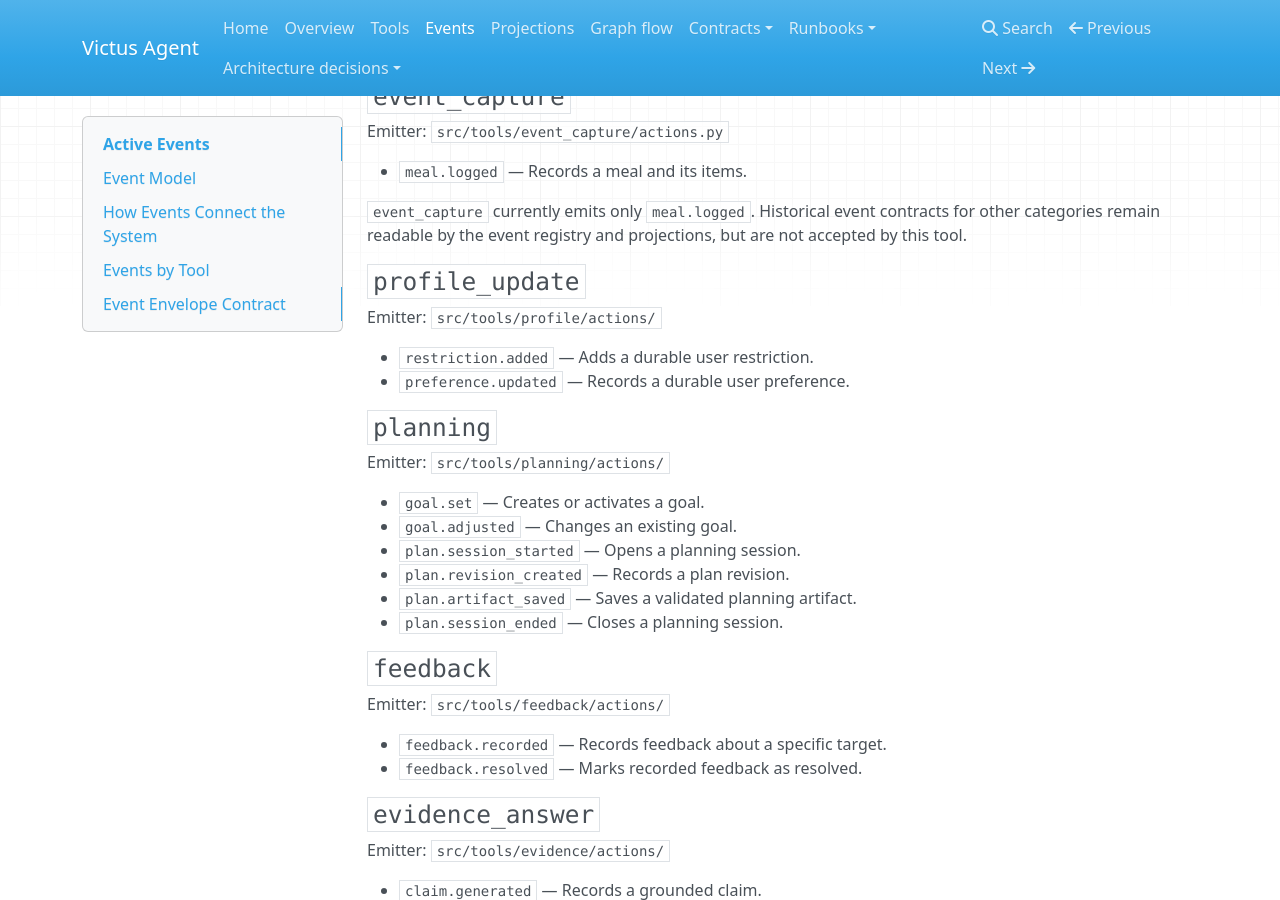
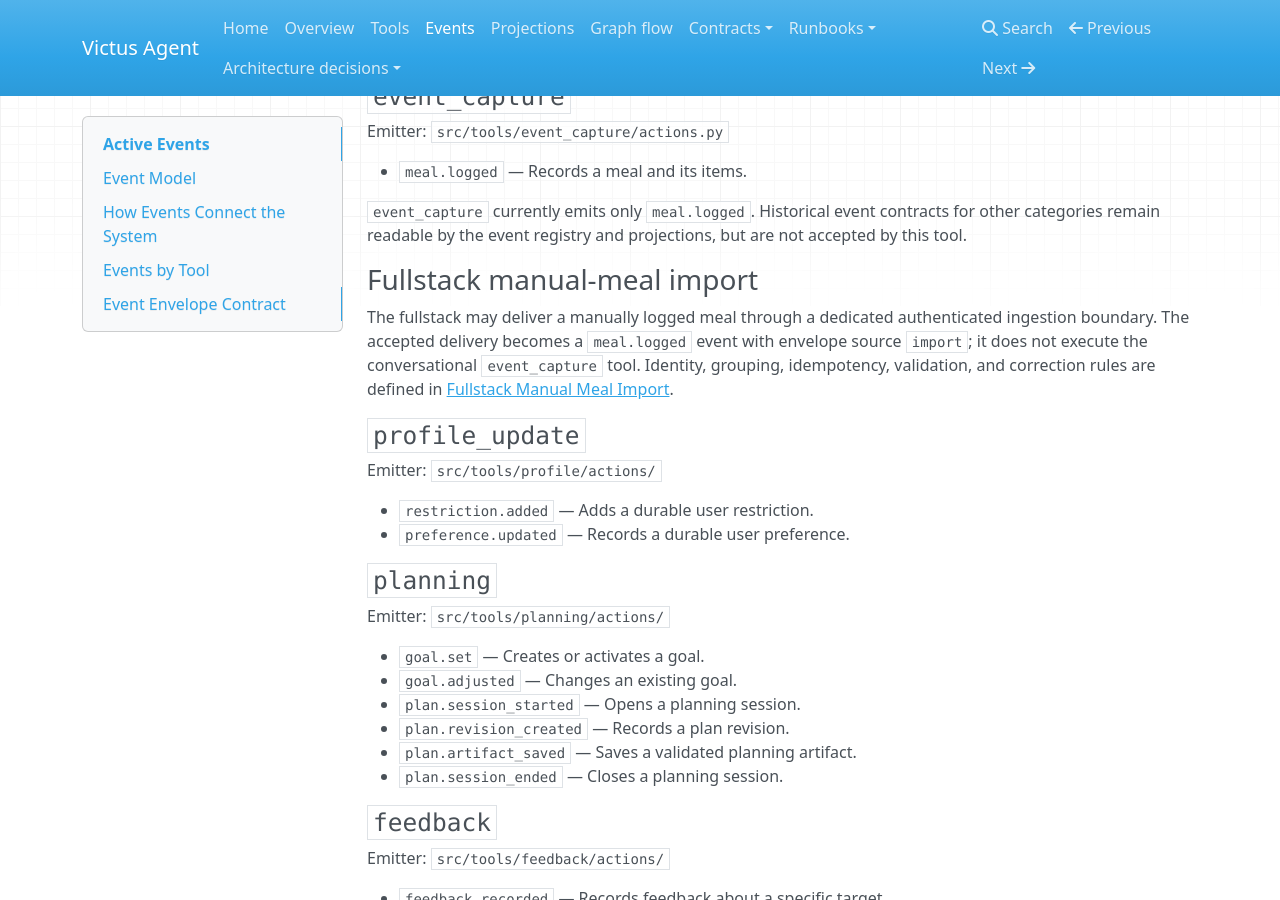
Before and after one commit to CarlosGebard/victus-agent, an MkDocs documentation site: the page built from docs/Events.md, in a window 1280 px wide and 900 px high, scrolled down 636 px. Built offline with MkDocs 1.6.1, drawn with Linux system fonts in a browser that asks for light colours; nearby versions of some CDN libraries.

Commit message:
Documentation Changes

```diff
--- a/docs/Events.md
+++ b/docs/Events.md
@@ -33,6 +33,14 @@ Emitter: `src/tools/event_capture/actions.py`
 
 `event_capture` currently emits only `meal.logged`. Historical event contracts for other categories
 remain readable by the event registry and projections, but are not accepted by this tool.
+
+### Fullstack manual-meal import
+
+The fullstack may deliver a manually logged meal through a dedicated authenticated ingestion
+boundary. The accepted delivery becomes a `meal.logged` event with envelope source `import`; it does
+not execute the conversational `event_capture` tool. Identity, grouping, idempotency, validation,
+and correction rules are defined in
+[Fullstack Manual Meal Import](contracts/Fullstack-Manual-Meal-Import.md).
 
 ### `profile_update`
 
```
